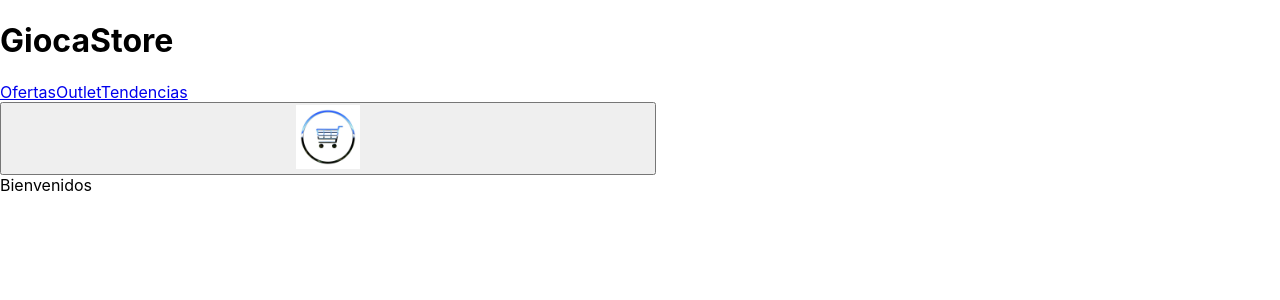
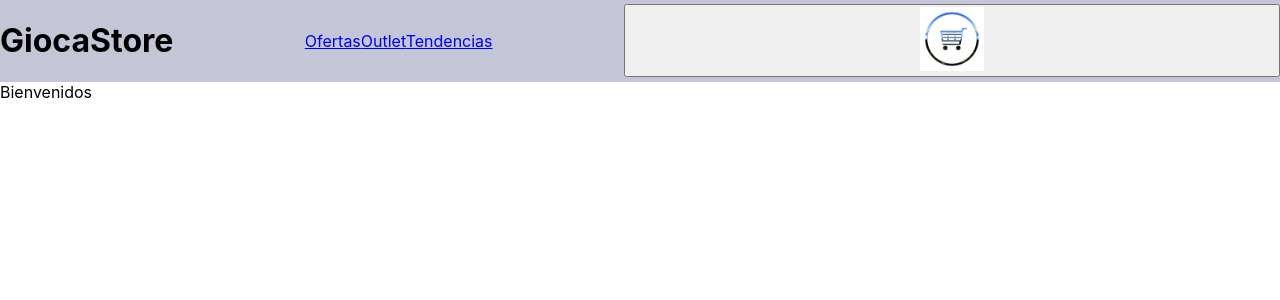
Before and after one commit to chrisalmada10/almadaapp, a React (Create React App) app: page / in a window 1280 px wide. Shown: the top 300 px of the page. Built offline with nearby package versions, Linux system fonts and the light colour scheme.

Commit message:
se creo carwidget y landing

```diff
--- a/src/Components/CartWidget/styles.css
+++ b/src/Components/CartWidget/styles.css
@@ -1,8 +1,9 @@
-CartWidget {
+.nav {
     display: flex ;
     justify-content: space-between;
     align-items: center;
-    background-color: blue;
+    background-color: rgb(197, 197, 216);
+    text-align: center;
 
 }
 img{
--- a/src/index.css
+++ b/src/index.css
@@ -1,4 +1,5 @@
 body {
+
   margin: 0;
   font-family: -apple-system, BlinkMacSystemFont, 'Segoe UI', 'Roboto', 'Oxygen',
     'Ubuntu', 'Cantarell', 'Fira Sans', 'Droid Sans', 'Helvetica Neue',
```
Also changed, not shown: src/Components/imagenes/fondo.jpg (added).
